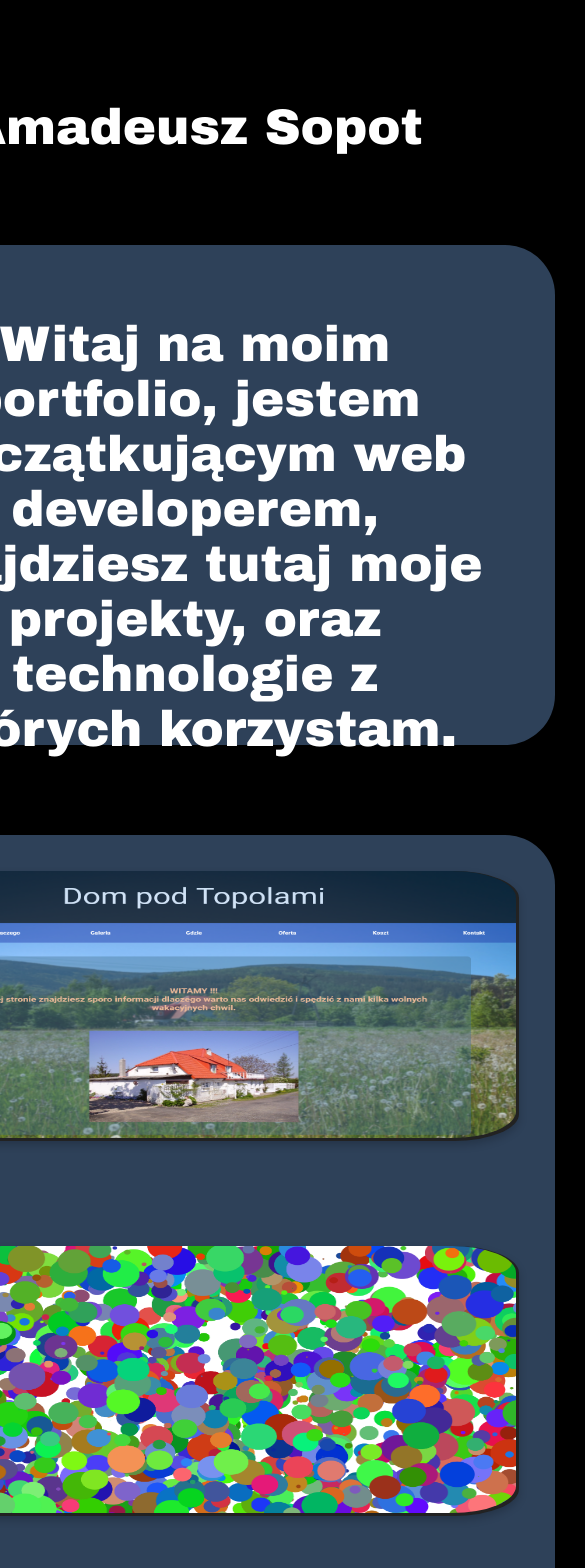
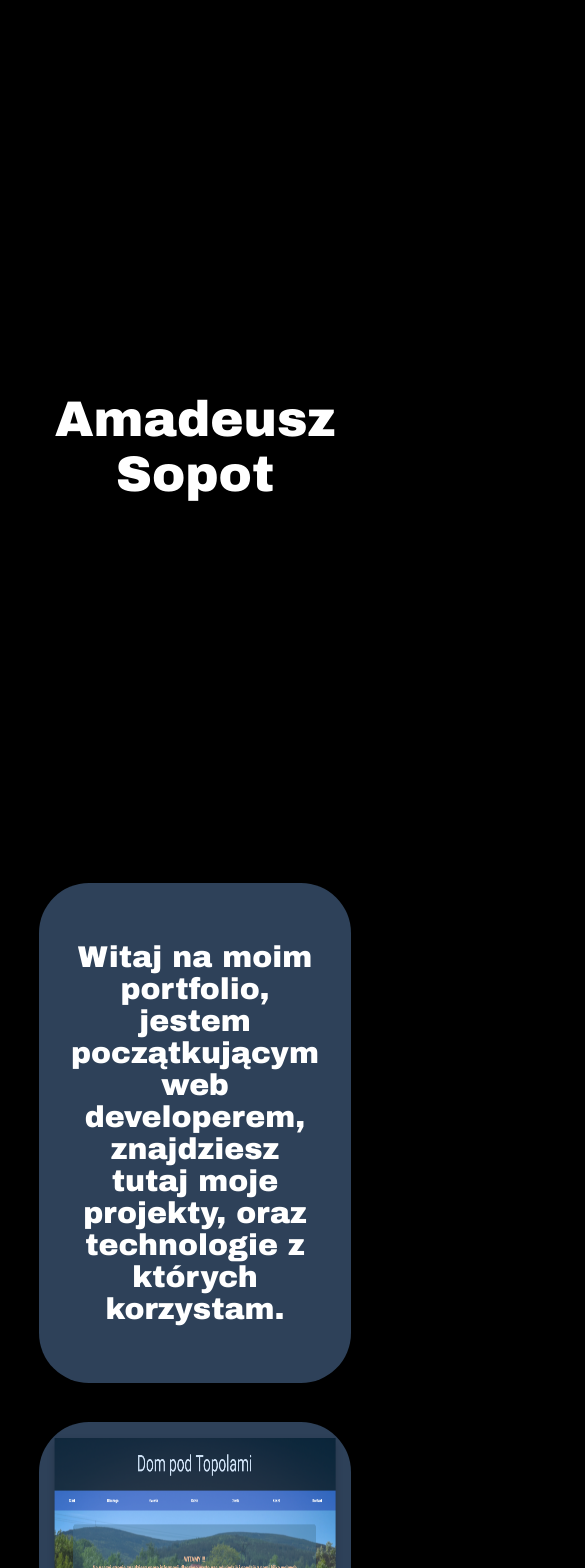
Before and after one commit to itsmemada/Portfolio, a React (Create React App) app: page / in a window 390 px wide. Shown: the top 1568 px of the page, 585 px wide, since content can reach past the window. Built offline with nearby package versions, Linux system fonts and the light colour scheme.

Commit message:
added responsivnes and fixed filestructure

```diff
--- a/package.json
+++ b/package.json
@@ -12,11 +12,11 @@
     "@types/react": "^17.0.20",
     "@types/react-dom": "^17.0.9",
     "gh-pages": "^3.2.3",
-    "node-sass": "^6.0.1",
     "react": "^17.0.2",
     "react-dom": "^17.0.2",
     "react-icons": "^4.2.0",
     "react-scripts": "4.0.3",
+    "sass": "^1.43.4",
     "typescript": "^4.4.3",
     "web-vitals": "^1.1.2"
   },
--- a/src/App.scss
+++ b/src/App.scss
@@ -1,5 +1,11 @@
 .App {
   text-align: center;
+}
+.name{
+  color: white;
+  text-align: center;
+  font-size:50px;
+  padding-top: 50px;
 }
 .App-header {
   min-height: 100vh;
--- a/src/App.tsx
+++ b/src/App.tsx
@@ -1,14 +1,29 @@
 import React from 'react';
 import './App.scss';
-import Main from './main'
+
+import Description from './components/description/description';
+import Projects from './components/projects/projects';
+import Technologies from './components/technologies/technologies';
+import Slider from './components/slider/slider';
+import Footer from './components/footer/footer';
+import { SliderData } from './components/slider/sliderData';
+
 
 
 function App() {
   return (
     <div className="App">
       <header className="App-header">
-        <Main />
+      <section className = 'name'>
+      <p>Amadeusz Sopot</p>
+      </section>
       </header>
+      <Description />
+      <Projects />
+      <Technologies />
+      <Slider slides={SliderData} />
+      <Footer />
+
     </div>
   );
 }
--- a/src/components/description/description.scss
+++ b/src/components/description/description.scss
@@ -1,6 +1,18 @@
 .description__content{
-    font-size: 50px;
-    text-align: center;
-    margin:auto;
-    padding: 10%;
+  font-size: 50px;
+  text-align: center;
+  margin:auto;
+  padding: 10%;
+}
+@media screen and (max-width: 480px) {
+  .description__content{
+  font-size: 30px;
   }
+}
+@media screen
+  and (min-width: 480px)
+  and (max-width: 1200px) {
+    .description__content{
+      font-size: 40px;
+      }
+  }
--- a/src/components/projects/projects.scss
+++ b/src/components/projects/projects.scss
@@ -10,7 +10,7 @@
     background-color: transparent;
     perspective: 1000px;
     margin:5% 5% 0;
-    background-color: #222;
+    // background-color:
     height:270px;
     width:30%;
     border-radius:10%;
@@ -23,14 +23,12 @@
     transition: transform 0.6s;
     transform-style: preserve-3d;
     box-shadow: 0 4px 8px 0 rgba(0,0,0,0.2);
-    border-radius:10%;
   }
   .flip-card:hover .flip-card-inner {
     transform: rotateY(180deg);
   }
 
   .flip-card-front, .flip-card-back {
-    border-radius:10%;
     position: absolute;
     width: 100%;
     height: 100%;
@@ -38,12 +36,18 @@
     backface-visibility: hidden;
   }
   .flip-card-front img{
-    width:99%;
-    height:99%;
-    border-radius:10%;
+    margin: 0;
+    position: absolute;
+    top: 50%;
+    left: 50%;
+    -ms-transform: translate(-50%, -50%);
+    transform: translate(-50%, -50%);
+    width:100%;
+    height:100%;
   }
 
   .flip-card-back {
+    font-size:15px;
     background-color: #4f4d8c;
     color: white;
     transform: rotateY(180deg);
@@ -53,14 +57,23 @@
   }
   @media screen and (max-width: 480px) {
   .flip-card{
-      width: 100%;
+    width: 100%;
+  }
+  .projects{
+    height:1500px;
   }
   }
   @media screen
-    and (min-width: 400px)
+    and (min-width: 480px)
     and (max-width: 1200px) {
         .flip-card-back{
           line-height: 20px;
           padding:20px;
         }
+        .flip-card{
+          width: 100%;
+        }
+        .projects{
+          height:1500px;
+        }
     }
--- a/src/components/projects/projects.tsx
+++ b/src/components/projects/projects.tsx
@@ -3,7 +3,7 @@ import "./projects.scss"
 import dtp from '../../assets/projects/dptmini.png';
 import holi from '../../assets/projects/holi.png';
 import iss from '../../assets/projects/iss.png';
-import rgb from '../../assets/projects/koła rgb.png'
+import CBD_shop from '../../assets/projects/CBD_shop.png'
 
 
 function Project(props :any){
@@ -18,7 +18,7 @@ return(
     <div className="flip-card-back">
       <h1>{props.name}</h1>
       <p>{props.desc}</p>
-      <p><a href={props.adress}>{props.adress}</a></p>
+      <p><a href={props.adress} target='_blank' rel="noreferrer">{props.adress}</a></p>
     </div>
   </div>
 </div>
@@ -32,17 +32,17 @@ function Projects(){
   <Project
   img={dtp}
   name = 'Dom pod Topolami'
-  desc= 'Projekt strony internetowej "Dom pod Topolami"'
+  desc= 'Autorski projekt i wykonanie prostej strony internetowej dla agroturystyki "Dom pod Topolami"'
   adress = 'http://www.dompodtopolami.com.pl' />
 <Project
-  img={rgb}
-  name = 'Koła rgb'
-  desc= 'Projekt artystyczny wykonany za pomocą biblioteki p5.js'
-  adress = 'https://cojestmordo.github.io/rgb' />
+  img={CBD_shop}
+  name = 'Sklep CBD'
+  desc= 'Projekt sklepu e-commerce stworzony za pomocą biblioteki React wraz z MaterialUI, wykorzystujący infrastrukturę commercejs'
+  adress = 'https://kup-se-cbd.netlify.app/' />
 <Project
   img={iss}
   name = 'ISS'
-  desc= 'Projekt z wykorzystaniem api nasa'
+  desc= 'Projekt z wykorzystaniem api nasa, śledzący aktualne położenie ISS'
   adress = 'https://cojestmordo.github.io/iss_project' />
 <Project
   img={holi}
--- a/src/components/slider/slider.scss
+++ b/src/components/slider/slider.scss
@@ -20,21 +20,41 @@
     margin:100px auto 100px;
     z-index: 10;
 }
+@media screen and (max-width: 480px) {
+    .slider{
+        height:600px;
+    }
+    .image{
+        position: relative;
+        bottom:100px;
+        width: 50%;
+        height:500px;
+    }
+    .left-arrow{
+        left:25px;
+        position: absolute;
+        top:5600px;
+    }
+    .right-arrow{
+        right:25px;
+        position:absolute;
+        top:5600px;
+    }
+}
 @media screen
-  and (min-width: 400px)
+  and (min-width: 480px)
   and (max-width: 1200px) {
       .slider__content{
           width: 700px;
           height:700px;
       }
       .image{
-          width: 700px;
-          height:600px;
+          width: 70%;
       }
       .left-arrow{
-        top:3400px;
+        top:6000px;
     }
     .right-arrow{
-        top:3400px;
+        top:6000px;
     }
   }
--- a/src/components/technologies/technologies.scss
+++ b/src/components/technologies/technologies.scss
@@ -1,6 +1,6 @@
 .tech{
-  margin:25px;
-  height:180px;
+  margin: 45px;
+    height:180px;
   width:180px;
   background-color: #222;
   border-radius: 50%;
@@ -15,3 +15,15 @@
   position: relative;
   top:110px;
 }
+@media screen and (max-width: 480px) {
+  .technologies{
+    height:2500px;
+  }
+}
+@media screen
+and (min-width: 480px)
+and (max-width: 1200px) {
+  .technologies{
+    height:2200px;
+  }
+}
--- a/src/index.scss
+++ b/src/index.scss
@@ -26,7 +26,7 @@ html, body {
   height:700px;
 }
 .projects, .technologies, .description, .slider {
-  margin:10%;
+  margin:15%;
   background-color: #2e4159;
   height:800px;
   display:flex;
@@ -35,12 +35,8 @@ html, body {
   border-radius:50px;
 }
 @media screen and (max-width: 480px) {
-
   .projects, .technologies, .description{
       height: 1500px;
-  }
-  .description__content{
-      font-size: 30px;
   }
   .projects, .technologies, .description {
     margin:10%;
@@ -50,14 +46,5 @@ html, body {
     justify-content: center;
     border-radius:50px;
   }
-  .projects{
-      height:1500px;
+
 }
-  .technologies{
-      height:1800px;
-  }
-  .slider__content{
-      width:150px;
-      height:400px;
-  }
-}
--- a/src/main.scss
+++ /dev/null
@@ -1,6 +0,0 @@
-.name{
-    color: white;
-    text-align: center;
-    font-size:50px;
-    padding-top: 50px;
-  }
--- a/src/main.tsx
+++ /dev/null
@@ -1,28 +0,0 @@
-import React from 'react';
-
-import './main.scss';
-import Description from './components/description/description';
-import Projects from './components/projects/projects';
-import Technologies from './components/technologies/technologies';
-import Slider from './components/slider/slider';
-import Footer from './components/footer/footer';
-import { SliderData } from './components/slider/sliderData';
-
-
-function Main() {
-  return (
-
-<section className='xd '>
-<section className = 'name'>
-  <p>Amadeusz Sopot</p>
-</section>
-< Description/>
-<Projects/>
-<Technologies/>
-<Slider slides={SliderData} />
-<Footer/>
-</section>
-
-  );
-}
-export default Main;
```
Also changed, not shown: src/assets/projects/CBD_shop.png (added), 1 other file (tests, documents, lock files or other folders). Lines whose indentation alone changed are shown as unchanged.
